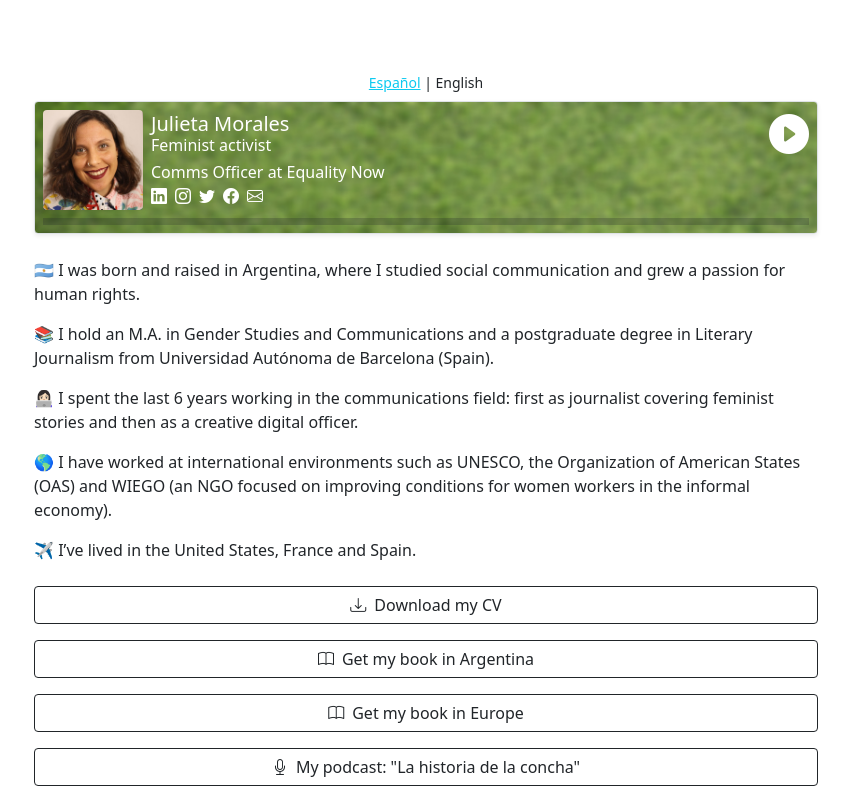
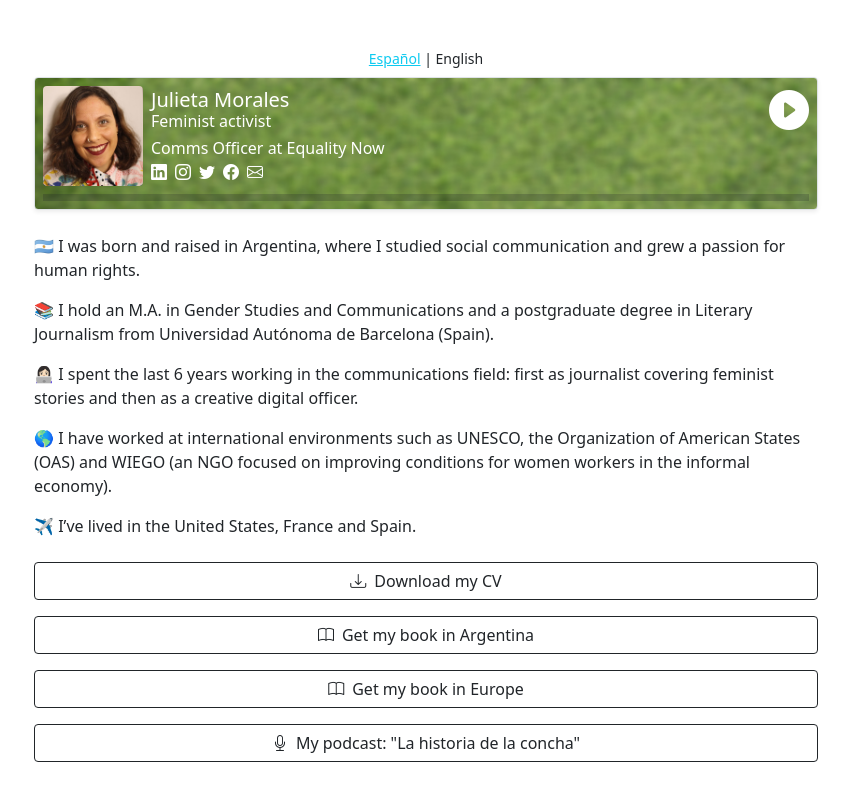
Before and after one commit to omirete/julietamorales.com, a React (Create React App) app: page / in a window 1280 px wide. Shown: the top 795 px of the page, without its empty margins (214-1063 px from the left). Built offline with nearby package versions, Linux system fonts and the light colour scheme.

Commit message:
removed some margin from the top

```diff
--- a/src/App.tsx
+++ b/src/App.tsx
@@ -12,7 +12,7 @@ function App() {
   return (
     <LangContext.Provider value={language}>
       <div className="w-100 row g-0 py-4 px-3 justify-content-center">
-        <div className="my-4 col-sm-12 col-md-10 col-lg-8 p-4">
+        <div className="mb-4 col-sm-12 col-md-10 col-lg-8 p-4">
           <LanguageSelector setLanguage={setLanguage} />
           <Header />
           <About />
```
